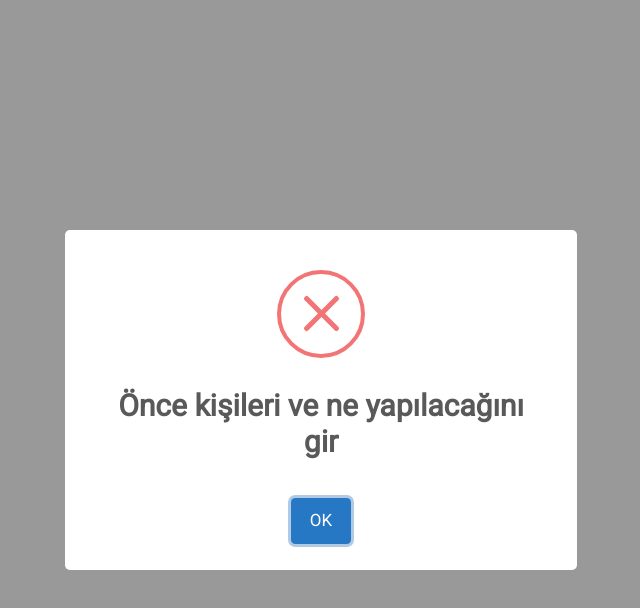
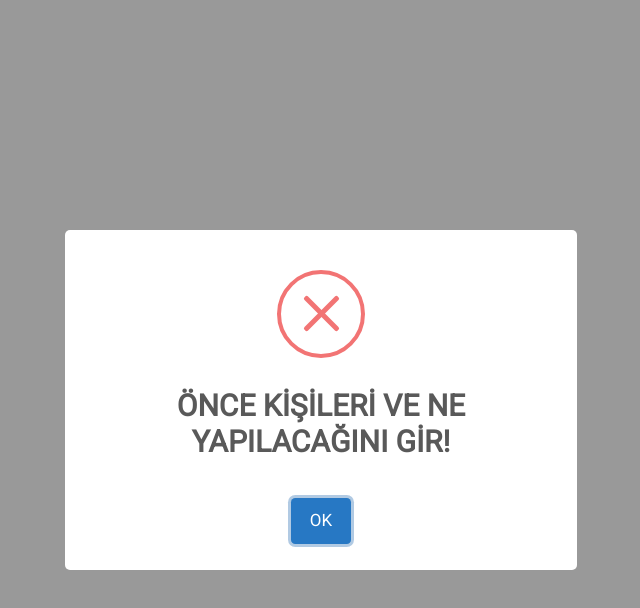
Before and after one commit to braynaci24/todo-2, a plain HTML site: page index.html in a window 1280 px wide. Both pictures are taken after a click on the button "EKLE". Shown: the whole page, without its empty margins (319-959 px from the left). Drawn offline with Linux system fonts and the light colour scheme.

Commit message:
general: style, js, html

```diff
--- a/css/style.css
+++ b/css/style.css
@@ -1,8 +1,8 @@
 body {
     font-family: 'Roboto', sans-serif;
 }
-.page-info {
-    width: 300px;
+.page-info-input{
+    width: 420px;
     height: 30px;
     margin-bottom: 10px;
 }
@@ -40,6 +40,7 @@ body {
     list-style: none;
 }
 .trash {
+    font-size: 20px;
     padding-right: 8px;
     text-decoration: none;
     color: red;
@@ -63,7 +64,7 @@ body {
 .list-element-general-box {
     display: flex;
     justify-content: space-between;
-    width: 300px;
+    width: 417px;
     align-items: center;
     background-color: #111;
     color: white;
--- a/index.html
+++ b/index.html
@@ -23,8 +23,8 @@
     <div class="container-fluid general">
         <div class="row">
             <div class="col main">
-                <input type="text" class="form-control page-info  todo-info-input" placeholder="Hangi iş yapılacak ? "/>
-                <input type="text" class="form-control page-info  todo-name-input"
+                <input type="text" class="form-control page-info-input  todo-info-input" placeholder="Hangi iş yapılacak ? "/>
+                <input type="text" class="form-control page-info-input  todo-name-input"
                     placeholder="Lütfen bir isim giriniz"/>
                 <button type="button" class="btn btn-dark refresh-button">Yeniden başlat</button>
                 <button type="button" class="btn btn-dark send-button">EKLE</button>
--- a/js/main.js
+++ b/js/main.js
@@ -6,12 +6,15 @@ $(document).ready(function () {
         max = Math.floor(max);
         return Math.floor(Math.random() * (max - min) + min);
     }
-    function reload (){
+
+    function reload() {
         window.location.reload()
     }
+
     $('.send-button').click(function () {
+        let nameListContainer = $('.name-list')
         let nameInfo = $('.todo-name-input').val();
-        if (nameInfo.length > 0) {
+        if (nameInfo.length > 0 ) {
             outGoingName.push(nameInfo)
             $('.name-list').append(`<div class="list-element-general-box"><li class="list-element">${nameInfo}</li><a href="#"><i class="far fa-trash-alt trash"></i></a></div>`)
             $('.todo-name-input').val("").focus();
@@ -23,15 +26,16 @@ $(document).ready(function () {
         } else {
             Swal.fire({
                 icon: 'error',
-                title: 'Önce kişileri ve ne yapılacağını gir',
+                title: 'ÖNCE KİŞİLERİ VE NE YAPILACAĞINI GİR!',
             })
         }
     })
 
     $('.start').click(function () {
         let mission = $('.todo-info-input').val();
+        let RandomName = outGoingName[getRandomInt(0, outGoingName.length)];
         if (mission.length > 3) {
-            $('.paragraph-container').append(`<p class="mission-paragraph">${mission} görevi ${outGoingName[getRandomInt(0, outGoingName.length)]} kişisine kitlendi.</p>`)
+            $('.paragraph-container').append(`<p class="mission-paragraph">${mission} görevi ${RandomName} kişisine kitlendi.</p>`)
             $(this).hide();
         } else {
             Swal.fire({
@@ -42,17 +46,20 @@ $(document).ready(function () {
         $('.send-button').hide();
         $('.refresh-button').show();
     })
+
     $('.refresh-button').click(function () {
         reload();
     })
+
     $('body').on('click', '.trash', function () {
         $(this).parent().parent().remove();
-        if($('.list-element-general-box').length < 1){
+        if ($('.list-element-general-box').length < 1) {
             $('.start').remove();
             reload();
         }
     })
-    $('body').on('click', '.list-element', function(){
+
+    $('body').on('click', '.list-element', function () {
         $(this).parent().addClass('line-through')
     })
 
```
